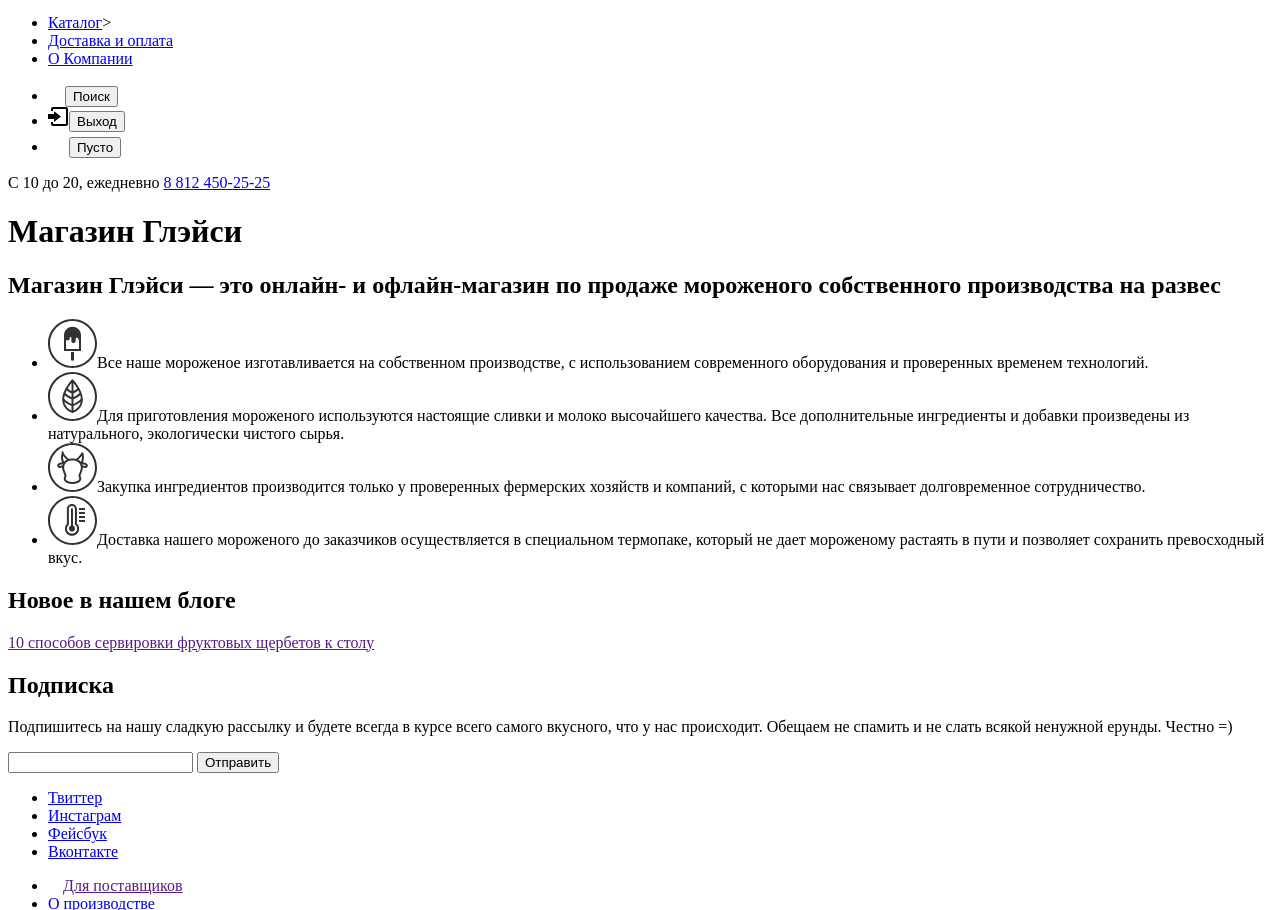
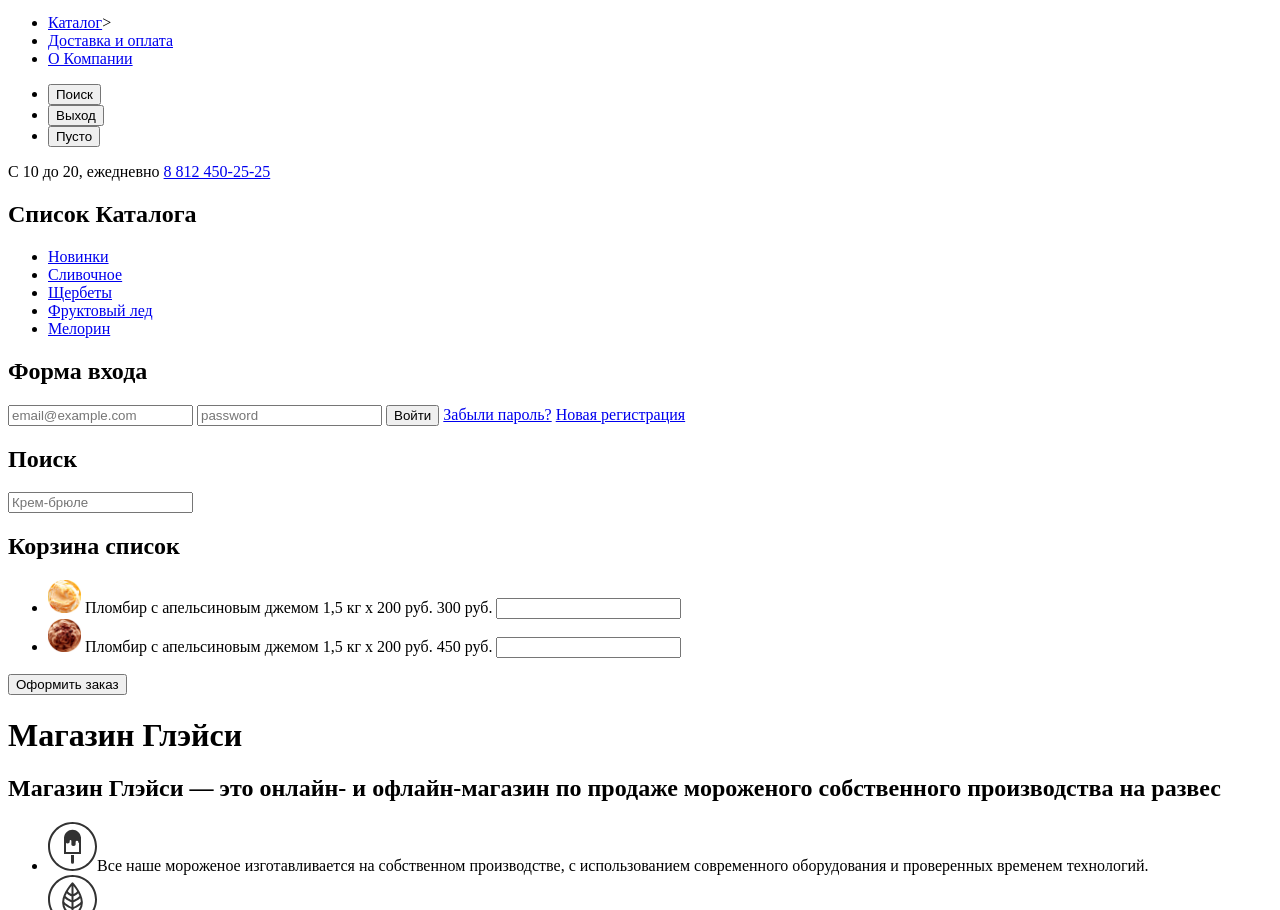
Before and after one commit to kharisovD/1179751-gllacy-26, a plain HTML site: page index.html in a window 1280 px wide. Shown: the part 78-988 px from the top of the page. Drawn offline with Linux system fonts and the light colour scheme.

Commit message:
исправлены ошибки, добавлена форма

```diff
--- a/index.html
+++ b/index.html
@@ -7,7 +7,7 @@
   <body>
     <header>
       <a>
-        <img src="img/logo.svg" alt="Логотип" >
+        <img src="img/logo.svg" alt="Логотип" width="154" height="64" >
       </a>
       <nav>
         <ul>
@@ -17,14 +17,60 @@
         </ul>
       </nav>
       <ul>
-        <li><img src="img/loupe.svg" alt="Поиск" ><button type="button">Поиск</button></li>
-        <li><img src="img/entrance.svg" alt="Вход" ><button type="button">Выход</button></li>
-        <li><img src="img/basket.svg" alt="Корзина" ><button type="button">Пусто</button></li>
+        <li><button type="button">Поиск</button></li>
+        <li><button type="button">Выход</button></li>
+        <li><button type="button">Пусто</button></li>
       </ul>
       <p>
           С 10 до 20, ежедневно
           <a href="tel:88124502525">8 812 450-25-25</a>
       </p>
+      <section>
+        <h2 class = "visually-hidden">Список Каталога</h2>
+        <ul>
+          <li><a href="#">Новинки</a></li>
+          <li><a href="#">Сливочное</a></li>
+          <li><a href="#">Щербеты</a></li>
+          <li><a href="#">Фруктовый лед</a></li>
+          <li><a href="#">Мелорин</a></li>
+        </ul>
+      </section>
+      <section>
+        <h2 class = "visually-hidden">Форма входа</h2>
+        <form action="https:\\echo.htmlacademy.ru" method="POST">
+          <input type="text" value="" name="login" placeholder="email@example.com" aria-label="Почтовый ящик"/>
+          <input type="password" value="" name="password" placeholder="password" aria-label="Пароль"/>
+          <button type="submit">Войти</button>
+          <a href="#">Забыли пароль?</a>
+          <a href="#">Новая регистрация</a>
+        </form>
+      </section>
+      <section>
+        <h2 class = "visually-hidden">Поиск</h2>
+        <input type="text" value="" name="search" placeholder="Крем-брюле" aria-label="Поиск"/>
+      </section>
+      <section>
+        <h2 class = "visually-hidden">Корзина список</h2>
+        <form>
+          <ul>
+            <li>
+              <img src="img/icecream-1.png" width="33" height="33">
+              <label>Пломбир с апельсиновым джемом</label>
+              <label>1,5 кг х 200 руб.</label>
+              <label>300 руб.</label>
+              <input class = "visually-hidden" type="text" value="" />
+            </li>
+            <li>
+              <img src="img/icecream-2.png" width="33" height="33">
+              <label>Пломбир с апельсиновым джемом</label>
+              <label>1,5 кг х 200 руб.</label>
+              <label>450 руб.</label>
+              <input class = "visually-hidden" type="text" value="" />
+            </li>
+          </ul>
+          <button type="submit">Оформить заказ</button>
+        </form>
+      </section>
     </header>
     <main>
       <h1>Магазин Глэйси</h1>
@@ -49,6 +95,15 @@
           <button type="button">Отправить</button>
         </form>
       </section>
+      <section>
+        <h2 class = "visually-hidden">Обратная связь</h2>
+        <form action="https:\\echo.htmlacademy.ru" method="POST">
+          <input type="text" value="" name="name" placeholder="Имя Фамилия" aria-label="ФИО"/>
+          <input type="text" value="" name="login" placeholder="email@example.com" aria-label="Почтовый ящик"/>
+          <input type="text" value="" name="comment" placeholder="В свободной форме" aria-label="Пояснение"/>
+          <button type="submit">Отправить</button>
+        </form>
+      </section>
   </main>
   <footer>
     <ul>
@@ -58,17 +113,17 @@
       <li><a href="#"  target="_blank">Вконтакте</a></li>
     </ul>
     <ul>
-        <li><img src="img/heart.svg" alt=""><a href="">Для поставщиков</a></li>
+        <li><a href="#">Для поставщиков</a></li>
         <li><a href="#">О производстве</a></li>
         <li><a href="#">Наши документы</a></li>
         <li><a href="#">Экологические стандарты</a></li>
     </ul>
     <div>
       <a href="https://htmlacademy.ru/intensive/htmlcss">
-        <img src="img/logo-htmlacademy.svg" alt="HTML Academy">
+        <img src="img/logo-htmlacademy.svg" alt="HTML Academy" width="108"height="39">
       </a>
       <p>
-        Сделано в <a href="https://htmlacademy.ru/intensive/htmlcss">HTML Academy © 2019</a>
+        Сделано в <a href="https://htmlacademy.ru/intensive/htmlcss" width="108">HTML Academy © 2019</a>
       </p>
     </div>
   </footer>
```
Also changed, not shown: catalog.html (+64 -18 lines).
